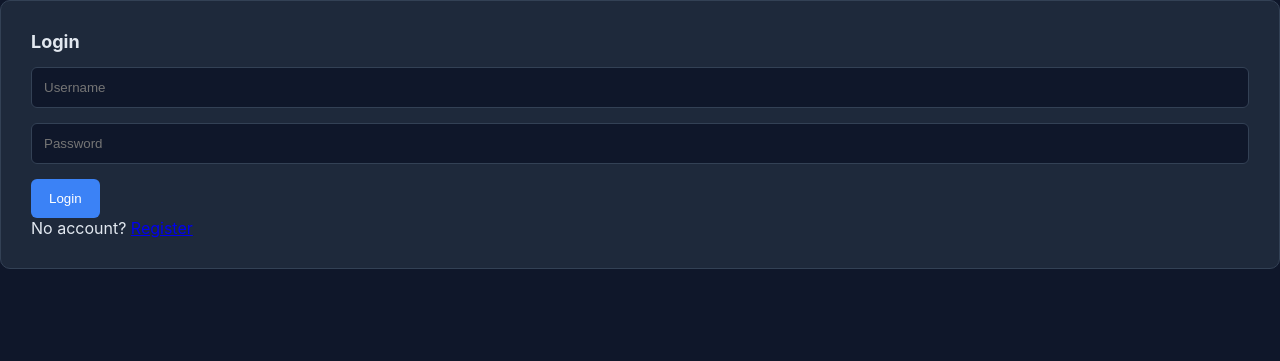
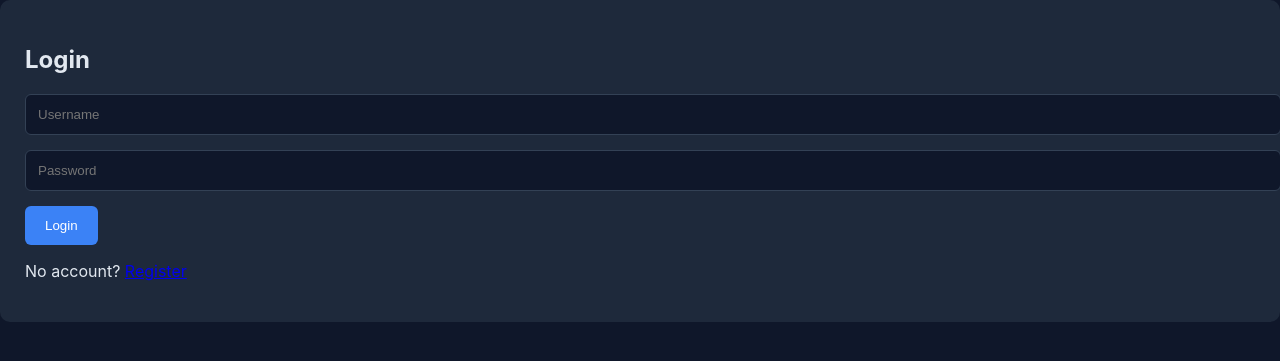
Before and after one commit to amalkdom/ai-study-pal, a Flask app: page / in a window 1280 px wide. Shown: the top 361 px of the page. Run offline with Flask 3, Linux system fonts and the light colour scheme.

Commit message:
Update style.css

```diff
--- a/static/style.css
+++ b/static/style.css
@@ -1,39 +1,22 @@
-* {
+body {
     margin: 0;
-    padding: 0;
-    box-sizing: border-box;
-}
-
-body {
     font-family: 'Inter', sans-serif;
     background: #0f172a;
     color: #e2e8f0;
 }
 
 .navbar {
-    height: 60px;
     background: #1e293b;
+    padding: 15px 40px;
     display: flex;
+    justify-content: space-between;
     align-items: center;
-    justify-content: space-between;
-    padding: 0 40px;
-    border-bottom: 1px solid #334155;
-}
-
-.navbar h1 {
-    font-size: 18px;
-    font-weight: 600;
 }
 
 .navbar a {
     color: #94a3b8;
+    margin-left: 20px;
     text-decoration: none;
-    margin-left: 20px;
-    font-size: 14px;
-}
-
-.navbar a:hover {
-    color: #3b82f6;
 }
 
 .container {
@@ -42,61 +25,26 @@ body {
 
 .card {
     background: #1e293b;
-    padding: 30px;
+    padding: 25px;
     border-radius: 10px;
-    border: 1px solid #334155;
-    margin-bottom: 30px;
-}
-
-.card h2 {
-    font-size: 18px;
-    margin-bottom: 15px;
+    margin-bottom: 20px;
 }
 
 input, textarea {
     width: 100%;
     padding: 12px;
+    margin-bottom: 15px;
     background: #0f172a;
     border: 1px solid #334155;
+    color: white;
     border-radius: 6px;
-    color: #e2e8f0;
-    margin-bottom: 15px;
 }
 
 button {
     background: #3b82f6;
     border: none;
-    padding: 12px 18px;
+    padding: 12px 20px;
     color: white;
     border-radius: 6px;
     cursor: pointer;
-    font-weight: 500;
 }
-
-button:hover {
-    background: #2563eb;
-}
-
-.grid {
-    display: grid;
-    grid-template-columns: repeat(3, 1fr);
-    gap: 25px;
-}
-
-.stat {
-    background: #1e293b;
-    padding: 25px;
-    border-radius: 10px;
-    border: 1px solid #334155;
-}
-
-.stat h3 {
-    font-size: 14px;
-    color: #94a3b8;
-    margin-bottom: 8px;
-}
-
-.stat p {
-    font-size: 22px;
-    font-weight: 600;
-}
```
